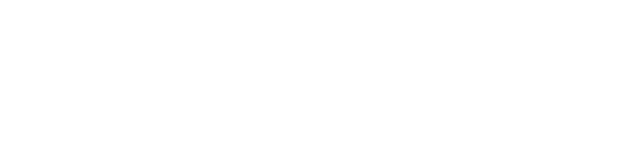
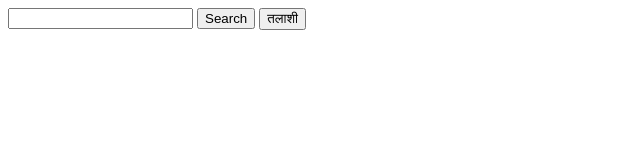
Before and after one commit to nair-bharat/Weather-App-JS, a plain HTML site: page index.html in a window 1280 px wide. Shown: the whole page, without its empty margins (0-640 px from the left). Drawn offline with Linux system fonts and the light colour scheme.

Commit message:
adding some extra changes

```diff
--- a/index.html
+++ b/index.html
@@ -9,9 +9,16 @@
 <body>
     <div id="conatiner">
         <div id="weatherApp">
+            <div>
+                <input type="text" id="search_item" onInput="weather.search()" />
+                <button id="search_ENG">Search</button>
+                <button id="search_IN">तलाशी</button>
+            </div>
+
             <h1 id="name"></h1>
             <h2 id="infoText"></h2>
             <h3 id="description"></h3>
+            <img class="icon"></img>
             <h3 id="temp"></h3>
             <h3 id="humidity"></h3>
             <h3 id="speed"></h3>
--- a/index.js
+++ b/index.js
@@ -40,9 +40,10 @@ const weather = {
         document.getElementById('name').innerText = "Place : " +(name);
         document.getElementById('infoText').innerHTML = "Weather Information";
         document.getElementById('description').innerText = "Description : " +description;
+        document.querySelector('.icon').src = "http://openweathermap.org/img/wn/" +icon +"@2x.png";
         document.getElementById('temp').innerText = "Temperature : "+(temp)+" °C";
         document.getElementById('humidity').innerText = "Humidity : "+(humidity)+" %";
-        document.getElementById('speed').innerText = "Speed of Wind : "+(speed)+" m/s";
+        document.getElementById('speed').innerText = "Speed of Wind : "+(speed)+" km/hr";
 
         console.log(name, speed, main, description, icon, temp, humidity);
     },
@@ -50,6 +51,15 @@ const weather = {
     //Just for validation purposes
     displayWeatherallJSON : function(data) {
         console.log(data);
+    },
+
+    search : function() {
+        s_city = document.getElementById("search_item").value;
+        console.log(s_city);
     }
 
 }
+
+document.getElementById("search_ENG").addEventListener("click", () => weather.fetchWeather("chennai"));
+document.getElementById("search_IN").addEventListener("click", () => weather.fetchWeatherHindi("mumbai"));
+//document.getElementById("search_ENG").addEventListener("click", weather.displayWeather());
```
